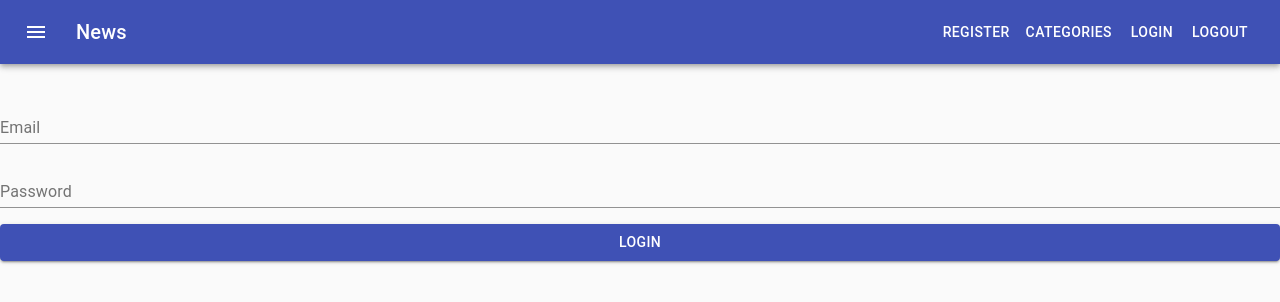
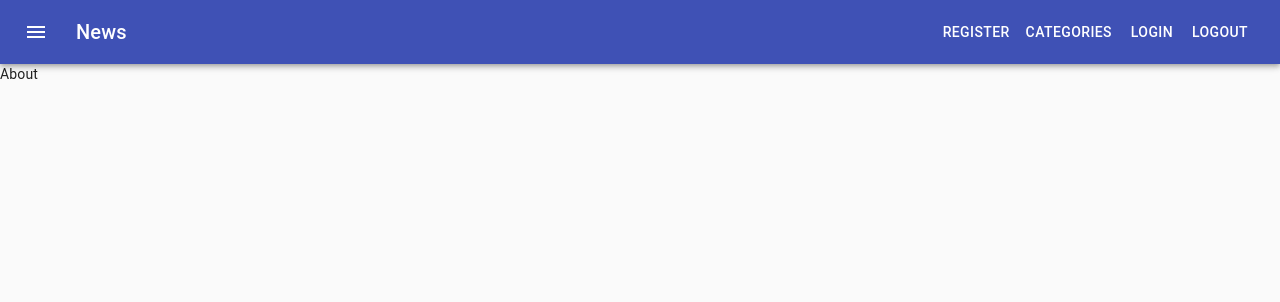
Before and after one commit to marciorasf/hippocards-web, a React (Create React App) app: page /about in a window 1280 px wide. Before the commit this address led to /login. Shown: the top 302 px of the page. Built offline with nearby package versions, Linux system fonts and the light colour scheme; no server answers.

Commit message:
add about page

```diff
--- /dev/null
+++ b/src/pages/About/index.tsx
@@ -0,0 +1,20 @@
+import React from "react"
+
+import { Header } from "@components"
+import { Grid } from "@material-ui/core"
+
+const About: React.FC = () => {
+  return (
+    <Grid container>
+      <Grid item xs={12}>
+        <Header />
+      </Grid>
+
+      <Grid item xs={12}>
+        About
+      </Grid>
+    </Grid>
+  )
+}
+
+export default About
--- a/src/routes/index.tsx
+++ b/src/routes/index.tsx
@@ -2,7 +2,7 @@ import React, { useState } from "react"
 import { Route, Switch, useHistory } from "react-router-dom"
 
 import { __is_dev_env__ } from "@/config"
-import Loading from "@components/Loading"
+import { Loading } from "@components"
 import useDidMount from "@hooks/useDidMount"
 import developmentRoutes from "@routes/development"
 import privateRoutes from "@routes/private"
--- a/src/routes/public.tsx
+++ b/src/routes/public.tsx
@@ -1,6 +1,7 @@
 import React from "react"
 import { Route } from "react-router-dom"
 
+import About from "@pages/About"
 import Landing from "@pages/Landing"
 import Login from "@pages/Login"
 import Register from "@pages/Register"
@@ -9,6 +10,7 @@ const publicRoutes = [
   <Route exact key="landing" path="/" component={Landing} />,
   <Route exact key="login" path="/login" component={Login} />,
   <Route exact key="register" path="/register" component={Register} />,
+  <Route exact key="about" path="/about" component={About} />,
 ]
 
 export default publicRoutes
```
